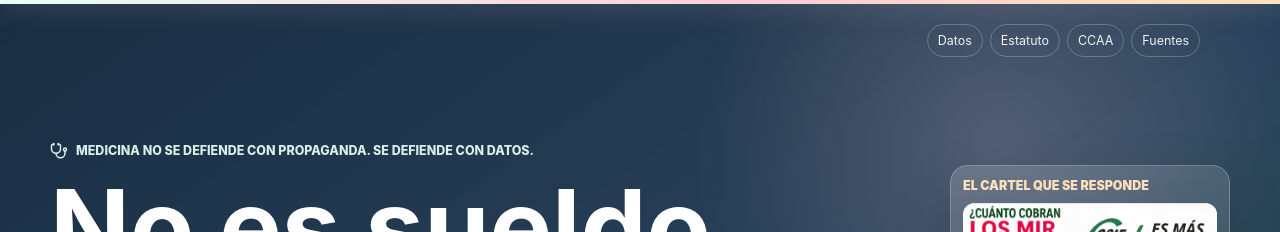
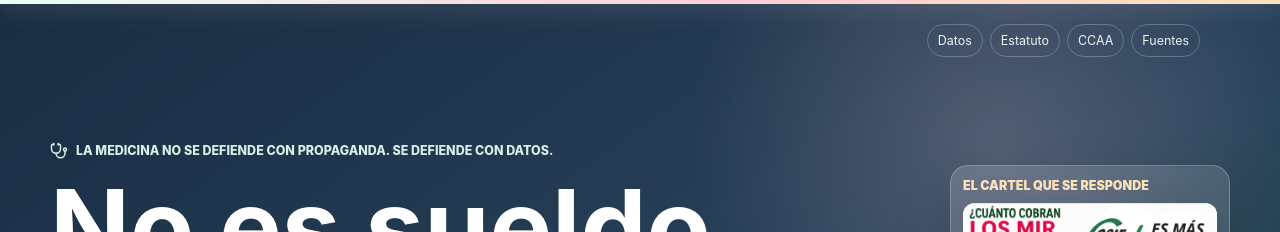
Before and after one commit to Guallar7/mir-estatuto-realidad, a React (Vite) app: page / in a window 1280 px wide. Shown: the top 232 px of the page. Built offline with nearby package versions, Linux system fonts and the light colour scheme.

Commit message:
small correction

```diff
--- a/src/main.jsx
+++ b/src/main.jsx
@@ -147,7 +147,7 @@ function App() {
               transition={reduceMotion ? { duration: 0 } : { duration: 0.5 }}
             >
               <Stethoscope size={18} />
-              Medicina no se defiende con propaganda. Se defiende con datos.
+              La medicina no se defiende con propaganda. Se defiende con datos.
             </Motion.div>
             <Motion.h1
               initial={reduceMotion ? false : { opacity: 0, y: 18 }}
```
